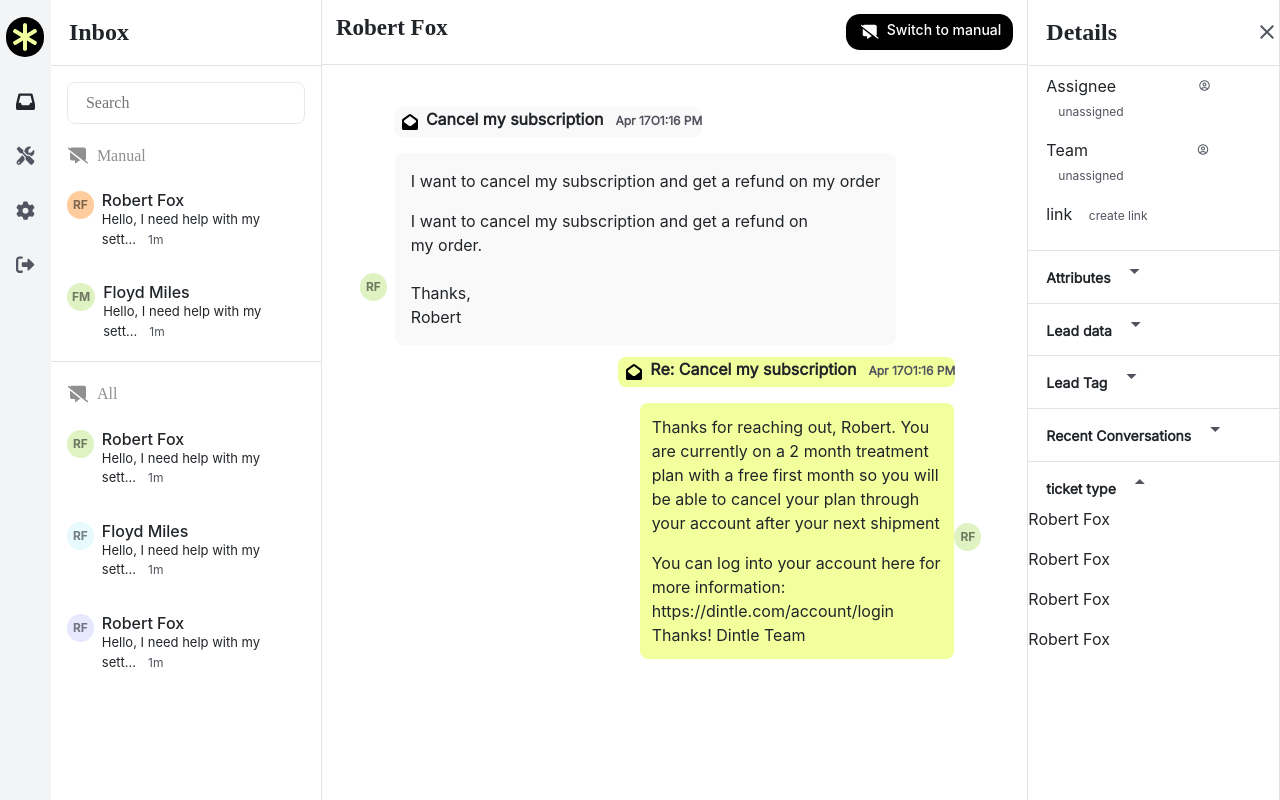
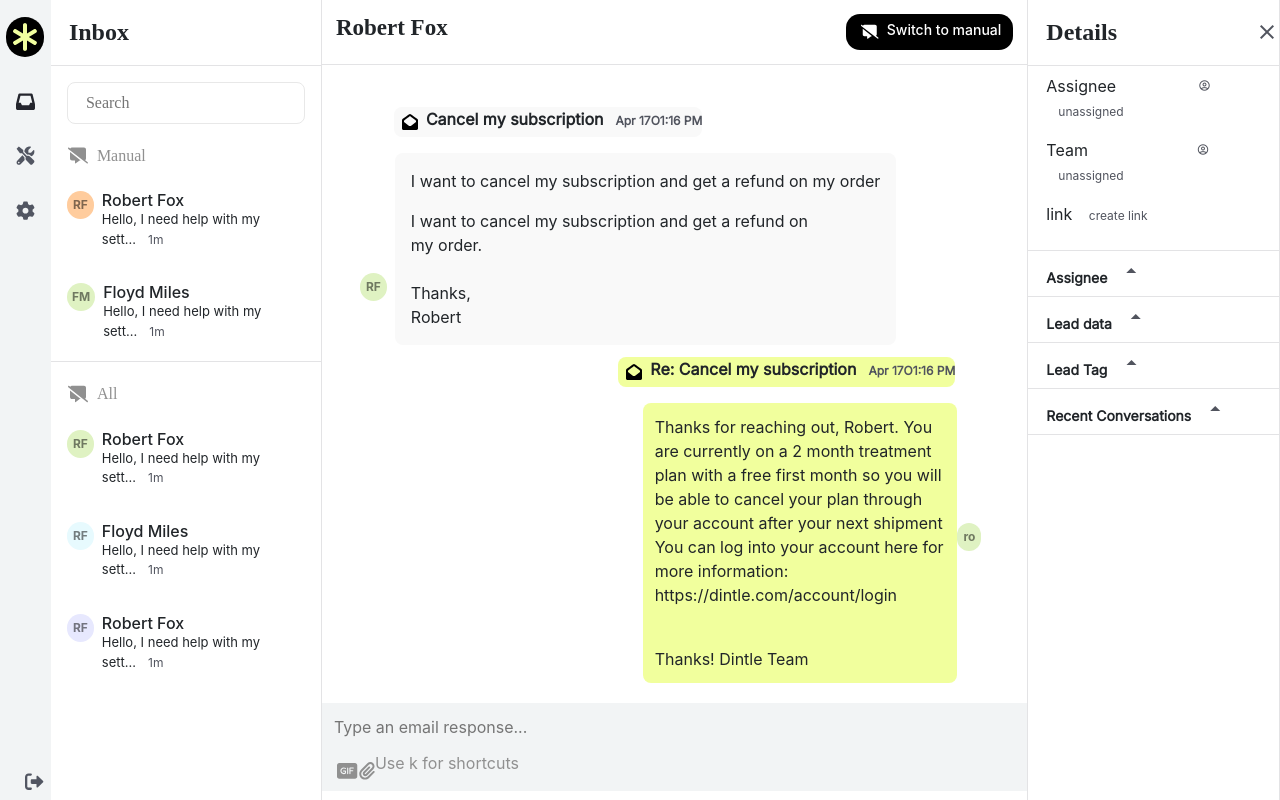
Before and after one commit to deeksha-developer/chatBox, a React (Create React App) app: page / in a window 1280 px wide. Built offline with nearby package versions, Linux system fonts and the light colour scheme; a web font is replaced by a local one.

Commit message:
using json

```diff
--- a/src/component/Details/Detail.css
+++ b/src/component/Details/Detail.css
@@ -24,6 +24,12 @@ padding-inline-start: 20px;
 font-size: 14px;
 color: #adadad;
 }
+p.Ticket.type , .Subject , .ID {
+    margin-left: 19px;
+    font-size: 14px;
+    color: #51545E;
+    font-family: Inter;
+}
 .detail-li{
 margin: 12px 0px;
 }
--- a/src/component/Details/index.tsx
+++ b/src/component/Details/index.tsx
@@ -4,51 +4,23 @@ import './Detail.css';
 const Detail = () => {
   const Idetail = [
     {
-      id: '1',
-      icon: ' RF',
-      title: 'Robert Fox',
-      para: ' Hello, I need help with my sett...',
+      id: 1,
+      title: 'Ticket type',
       iconclass: 'user_icon'
     },
     {
-      id: '1',
-      icon: ' RF',
-      title: 'Robert Fox',
-      para: ' Hello, I need help with my sett...',
+      id: 2,
+      title: 'Subject',
       iconclass: 'user_icon'
     },
     {
-      id: '1',
-      icon: ' RF',
-      title: 'Robert Fox',
-      para: ' Hello, I need help with my sett...',
-      iconclass: 'user_icon'
-    },
-    {
-      id: '1',
-      icon: ' RF',
-      title: 'Robert Fox',
-      para: ' Hello, I need help with my sett...',
+      id: 3,
+      title: 'ID',
       iconclass: 'user_icon'
     }
   ];
   const [close, setClose] = useState(true);
-  const [openMenu, setOpenMenu] = useState(false);
-  const [openLead, setOpenlead] = useState(false);
-  const [openTag, setOpenTag] = useState(false);
-  const [openRecent, setOpenRecent] = useState(false);
-  const toggleMenu = () => {
-    setOpenMenu(!openMenu);
-  };
-  const toggleLead = () => {
-    setOpenlead(!openLead);
-  };
-  const toggletag = () => {
-    setOpenTag(!openTag);
-  };
-  const toggleRecent = () => {
-    setOpenRecent(!openRecent);
-  };
+
   const toggleClose = () => {
     setClose(!setClose);
   };
@@ -90,80 +62,21 @@ const Detail = () => {
               link <span>create link</span>
             </p>
           </div>
+
           <div className="main_att">
-            <h3 className="txt_att" onClick={toggleMenu}>
-              Attributes
-              {openMenu ? (
-                <span className="material-symbols-outlined">arrow_drop_up</span>
-              ) : (
-                <span className="material-symbols-outlined">arrow_drop_down</span>
-              )}
-            </h3>
-            {openMenu ? (
-              <ul className="detail-ul">
-                <li className="detail-li">Ticket type </li>
-                <li className="detail-li">Subject</li>
-                <li className="detail-li">ID</li>
-              </ul>
-            ) : null}
+            <Dropdown className="txt_att" title=" Assignee" Idetail={Idetail} />
           </div>
           <div className="main_att">
-            <h3 className="txt_att" onClick={toggleLead}>
-              Lead data
-              {openLead ? (
-                <span className="material-symbols-outlined">arrow_drop_up</span>
-              ) : (
-                <span className="material-symbols-outlined">arrow_drop_down</span>
-              )}
-            </h3>
-            {openLead ? (
-              <ul className="detail-ul">
-                <li className="detail-li">ticket type </li>
-                <li className="detail-li">Subject</li>
-                <li className="detail-li">Id</li>
-              </ul>
-            ) : null}
+            <Dropdown className="txt_att" title="Lead data" Idetail={Idetail} />
           </div>
           <div className="main_att">
-            <h3 className="txt_att" onClick={toggletag}>
-              Lead Tag
-              {openTag ? (
-                <span className="material-symbols-outlined">arrow_drop_up</span>
-              ) : (
-                <span className="material-symbols-outlined">arrow_drop_down</span>
-              )}
-            </h3>
-            {openTag ? (
-              <ul className="detail-ul">
-                <li className="detail-li">ticket type </li>
-                <li className="detail-li">Subject</li>
-                <li className="detail-li">Id</li>
-              </ul>
-            ) : null}
+            <Dropdown className="txt_att" title="Lead Tag" Idetail={Idetail} />
           </div>
           <div className="main_att">
-            <h3 className="txt_att" onClick={toggleRecent}>
-              Recent Conversations
-              {openRecent ? (
-                <span className="material-symbols-outlined">arrow_drop_up</span>
-              ) : (
-                <span className="material-symbols-outlined">arrow_drop_down</span>
-              )}
-            </h3>
-
-            {openRecent ? (
-              <ul className="detail-ul">
-                <li className="detail-li">ticket type </li>
-                <li className="detail-li">Subject</li>
-                <li className="detail-li">Id</li>
-              </ul>
-            ) : null}
+            <Dropdown className="txt_att" title=" Recent Conversations" Idetail={Idetail} />
           </div>
         </div>
       ) : null}
-      <div>
-        <Dropdown className="txt_att" title="ticket type" Idetail={Idetail}></Dropdown>
-      </div>
     </div>
   );
 };
--- a/src/component/Dropdown/index.tsx
+++ b/src/component/Dropdown/index.tsx
@@ -2,14 +2,14 @@ import React, { useState } from 'react';
 
 interface useSelect {
   className?: string;
-  childrens?: string;
+
   children?: React.ReactNode;
   title: string;
   Idetail: any;
 }
 
 const Dropdown = (props: useSelect) => {
-  const [close, setClose] = useState(true);
+  const [close, setClose] = useState(false);
 
   const toggleMenu = () => {
     setClose(!close);
@@ -20,9 +20,9 @@ const Dropdown = (props: useSelect) => {
       <div className={props.className} onClick={toggleMenu}>
         {props.title}
         {close ? (
+          <span className="material-symbols-outlined">arrow_drop_down</span>
+        ) : (
           <span className="material-symbols-outlined">arrow_drop_up</span>
-        ) : (
-          <span className="material-symbols-outlined">arrow_drop_down</span>
         )}
       </div>
       {close
--- a/src/component/Sidebar/Sidebar.css
+++ b/src/component/Sidebar/Sidebar.css
@@ -8,3 +8,8 @@ img.logo_img {
     margin-top: 36px;
     width: 19px;
 }
+img.logout_icon {
+    width: 19px;
+    position: absolute;
+    bottom: 10px;
+}
--- a/src/component/Sidebar/index.tsx
+++ b/src/component/Sidebar/index.tsx
@@ -7,10 +7,10 @@ import setting from '../../assets/icons/setting.svg';
 import './Sidebar.css';
 
 const sidedetail = [
-  { id: 2, iconSrc: box },
-  { id: 3, iconSrc: tool },
-  { id: 4, iconSrc: setting },
-  { id: 4, iconSrc: logout }
+  { id: 1, iconSrc: box, class: 'img_icon' },
+  { id: 2, iconSrc: tool, class: 'img_icon' },
+  { id: 3, iconSrc: setting, class: 'img_icon' },
+  { id: 4, iconSrc: logout, class: 'logout_icon' }
 ];
 
 const Sidebar = () => {
@@ -22,7 +22,7 @@ const Sidebar = () => {
       {sidedetail.map((text) => {
         return (
           <div key={text.id}>
-            <img className="img_icon" src={text.iconSrc} />
+            <img className={text.class} src={text.iconSrc} />
           </div>
         );
       })}
--- a/src/pages/Chatbox/Chatbox.css
+++ b/src/pages/Chatbox/Chatbox.css
@@ -22,7 +22,7 @@ font-size: 23px;
     font-weight: 700;
 }
 .chat_txt{
-padding: 30px 38px;
+padding: 30px 38px 20px 38px;
 }
 .chat_box{
 display: flex;
@@ -40,15 +40,11 @@ display: flex;
     justify-content: end;
 
 }
-/* .chat_para{
-margin-left: 37px;
-background: #F9F9F9;
-width: 50%;
-padding: 8px;
-border-radius: 8px;
-font-size: 16px;
-    font-weight: 700;
-} */
+.inp_cls{
+width: 100%;
+border: none;
+background: #F2F4F5;
+padding: 12px;}
 .chatbox_para{
 background: #F9F9F9;
     padding: 16px;
@@ -111,7 +107,9 @@ width: 62%;
     .chat_title {
         font-size: 16px;}
         .inner_chat{
-        padding: 15px;}
+        padding: 17px;}
+        .chatbox_para1{
+            width: auto;}
 }
 @media screen and (max-width:960px)   {
     .chat_pra {
--- a/src/pages/Chatbox/index.tsx
+++ b/src/pages/Chatbox/index.tsx
@@ -3,6 +3,8 @@ import chat from '../../assets/icons/chat.svg';
 import msgicon from '../../assets/icons/msgicon.svg';
 import Detail from '../../component/Details';
 import robot from '../../assets/icons/robot.svg';
+import gif from '../../assets/icons/gif.svg';
+import link from '../../assets/icons/link.svg';
 import moment from 'moment';
 import './Chatbox.css';
 
@@ -10,6 +12,7 @@ const Chatbox = () => {
   const DUMMY_DATA = [
     {
       id: 1,
+      icon: 'RF',
       senderId: 'sender',
       title: 'Cancel my subscription',
       para: 'I want to cancel my subscription and get a refund on my order',
@@ -18,9 +21,10 @@ const Chatbox = () => {
 
     {
       id: 2,
+      icon: 'ro',
       reciverId: 'reciver',
       title: 'Re: Cancel my subscription',
-      para: '   Thanks for reaching out, Robert. You are currently on a 2 month treatment plan with a free first month so you will be able to cancel your plan through your account after your next shipment',
+      para: '   Thanks for reaching out, Robert. You are currently on a 2 month treatment plan with a free first month so you will be able to cancel your plan through your account after your next shipment  You can log into your account here for more information: https://dintle.com/account/login',
       class: 'recivercls'
     }
   ];
@@ -70,7 +74,7 @@ const Chatbox = () => {
                 {data.senderId ? (
                   <div className="chat_box">
                     <div className="chat_rf">
-                      <p className="user_icon">RF</p>
+                      <p className="user_icon">{data.icon}</p>
                     </div>
                     <div
                       className="chatbox_para"
@@ -89,13 +93,11 @@ const Chatbox = () => {
                       className="chatbox_para1"
                       style={data.senderId ? { background: '#FFFFFF' } : { background: '#f1ff9d' }}>
                       <p>{data.para}</p>
-                      You can log into your account here for more information:
-                      https://dintle.com/account/login
                       <br />
                       Thanks! Dintle Team
                     </div>
                     <div className="chat_rf">
-                      <p className="user_icon">RF</p>
+                      <p className="user_icon">{data.icon}</p>
                     </div>
                   </div>
                 )}
@@ -103,32 +105,20 @@ const Chatbox = () => {
             );
           })}
         </div>
-        {/* <div className="">
-          <p className="chat_pra">
-            <img className="chat_img" src={chat} />
-            Re: Cancel my subscription<span> Apr 5 · 10:35am</span>
-          </p>
-          <div className="chat_boxs">
-            <p className="chatbox_para2">
-              Thanks for reaching out, Robert.
-              <br />
-              <br />
-              You are currently on a 2 month treatment plan with a free first month so you will be
-              able to cancel your plan through your account after your next shipment.
-              <br />
-              <br />
-              You can log into your account here for more information:
-              https://dintle.com/account/login
-              <br />
-              Thanks! Dintle Team
-            </p>
-            <div className="chat_robo">
-              <p style={{ background: 'black' }} className="user_icon">
-                <img src={robot} />
-              </p>
-            </div>
+        <div className="input_main">
+          <input className="inp_cls" placeholder="Type an email response..." type="text" />
+          <div
+            style={{
+              display: 'flex',
+              background: '#f2f4f5',
+              color: '#909090',
+              padding: '0px 15px'
+            }}>
+            <img src={gif} />
+            <img src={link} />
+            <p>Use k for shortcuts</p>
           </div>
-        </div> */}
+        </div>
       </div>
       <div className="chat_detail">
         {openMenu ? (
```
Also changed, not shown: .eslintrc.json, src/assets/icons/gif.svg (added), src/assets/icons/link.svg (added).
